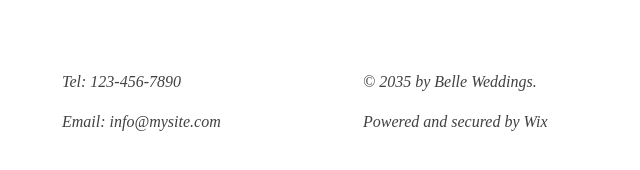
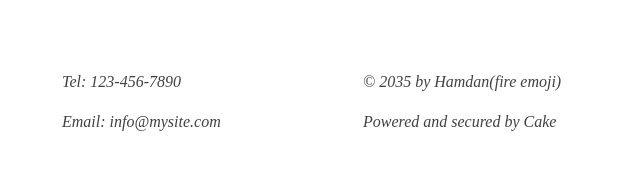
Before and after one commit to bludovski/project, a plain HTML site: page index.html in a window 1280 px wide. Shown: the part 2359-2529 px from the top of the page, 640-1280 px from the left. Drawn offline with nearby package versions, Linux system fonts and the light colour scheme.

Commit message:
Update index.html

```diff
--- a/index.html
+++ b/index.html
@@ -191,8 +191,8 @@
 					<p class="garamont">Email: info@mysite.com</p>
 				</div>
 				<div class="col-12 col-lg-3 spec2">
-					<p class="garamont">© 2035 by Belle Weddings.</p>
-					<p class="garamont">Powered and secured by Wix</p>
+					<p class="garamont">© 2035 by Hamdan(fire emoji)</p>
+					<p class="garamont">Powered and secured by Cake</p>
 				</div>
 			</div>
 		</div>
```
